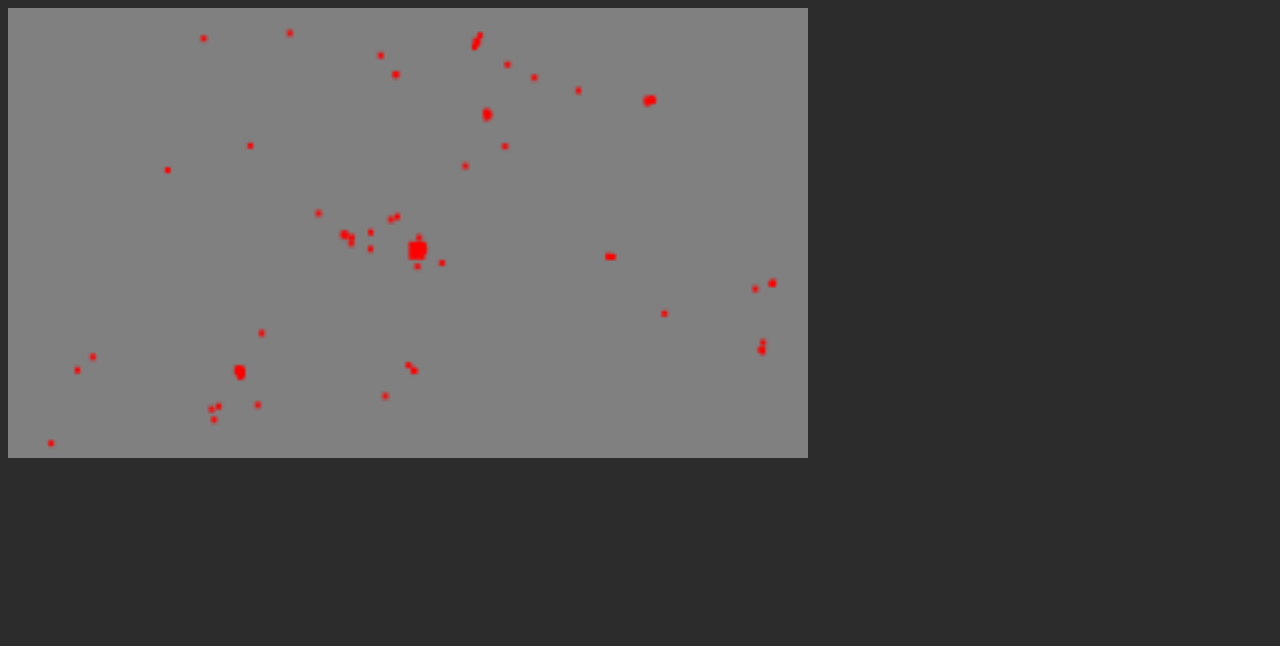
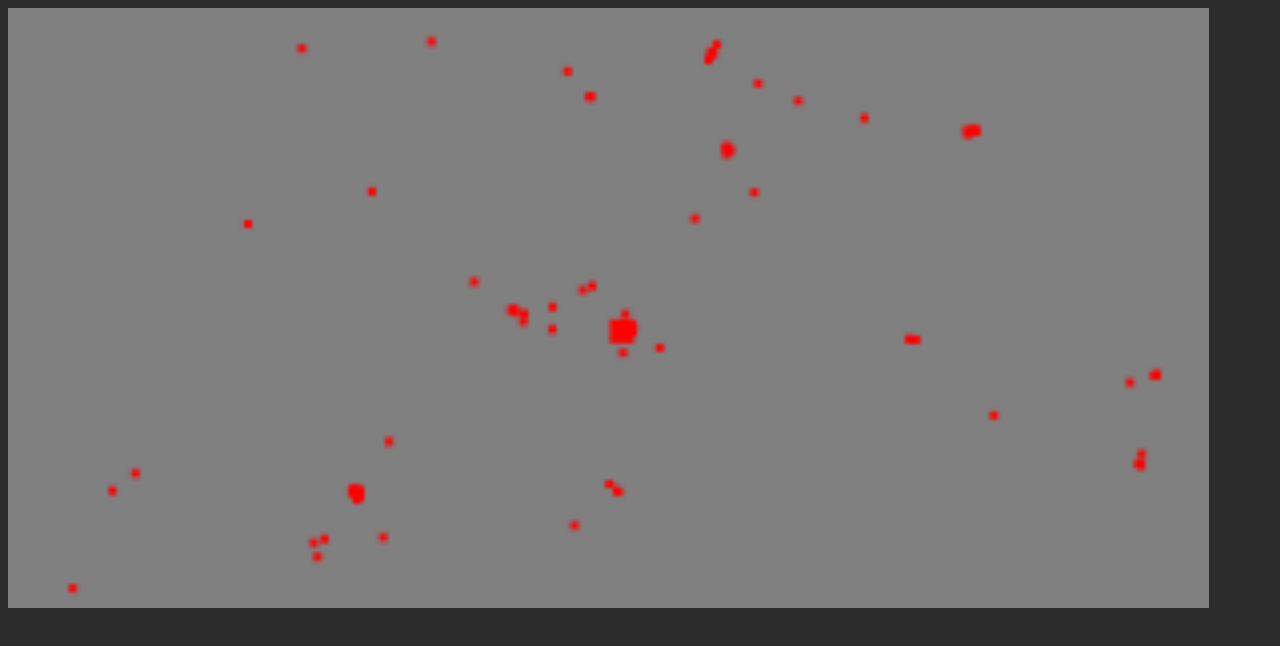
Before and after one commit to ebootdpr/gof, a plain HTML site: page index.html in a window 1280 px wide. Drawn offline with Linux system fonts and the light colour scheme.

Commit message:
arreglado ajuste de ancho

```diff
--- a/stylo.css
+++ b/stylo.css
@@ -1,7 +1,7 @@
 #life {
 
-    height: 450px;
-    width: 800px;
+
+    width: 95%;
     /* border: 3px solid crimson; */
 }
 
```
